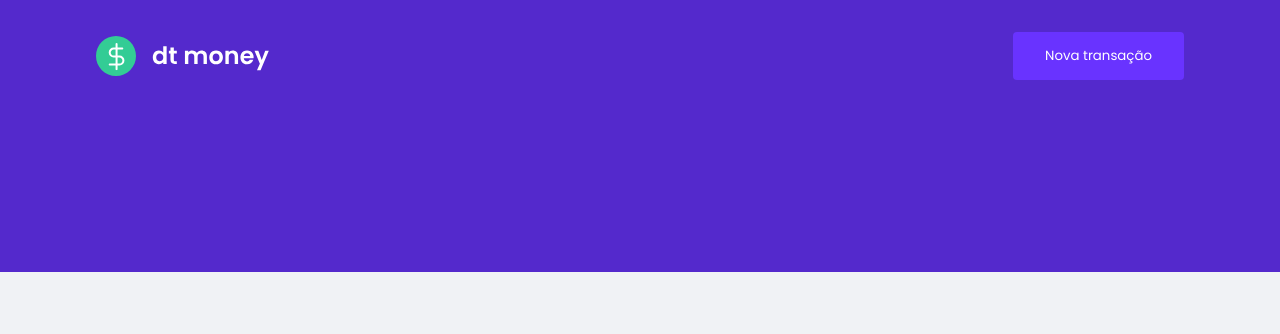
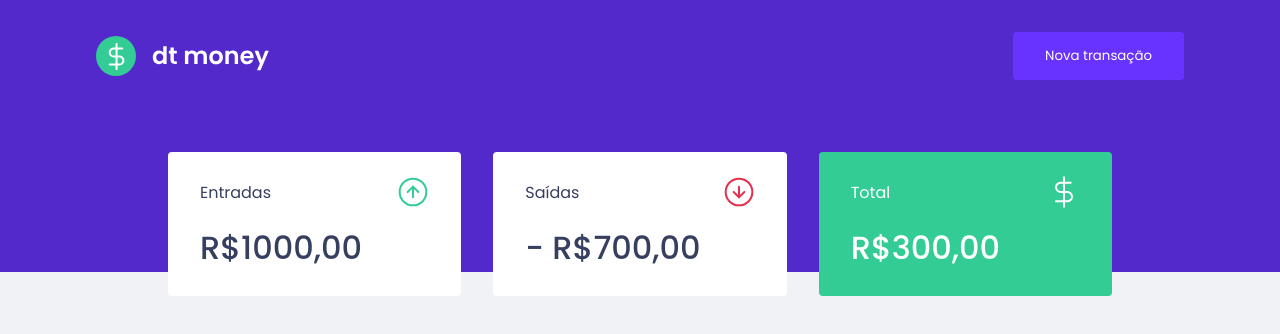
Before and after one commit to joaolagesdev/DtMoney, a React (Create React App) app: page / in a window 1280 px wide. Shown: the top 334 px of the page. Built offline with nearby package versions, Linux system fonts and the light colour scheme.

Commit message:
add styles: components dashboard and summary

```diff
--- a/public/index.html
+++ b/public/index.html
@@ -7,7 +7,7 @@
   <meta name="viewport" content="width=device-width, initial-scale=1" />
   <link rel="shortcut icon" href="favicon.png" type="image/png">
   <title>dtmoney</title>
-  <link href="https://fonts.googleapis.com/css2?family=Poppins:wght@400;600&display=swap" rel="stylesheet">
+  <link href="https://fonts.googleapis.com/css2?family=Poppins:wght@400;500;600&display=swap" rel="stylesheet">
 </head>
 
 <body>
--- a/src/App.tsx
+++ b/src/App.tsx
@@ -1,10 +1,12 @@
-import { Header } from "./components/Header";
-import { GlobalStyle } from "./styles/global";
+import { Dashboard } from "./components/Dashboard"
+import { Header } from "./components/Header"
+import { GlobalStyle } from "./styles/global"
 
 export function App() {
   return (
     <>
       <Header />
+      <Dashboard />
       <GlobalStyle />
     </>
   );
--- /dev/null
+++ b/src/components/Dashboard/index.tsx
@@ -0,0 +1,10 @@
+import { Summary } from "../Summary"
+import { Container } from "./styles"
+
+export function Dashboard() {
+  return (
+    <Container>
+      <Summary />
+    </Container>
+  )
+}
--- /dev/null
+++ b/src/components/Dashboard/styles.ts
@@ -0,0 +1,7 @@
+import styled from "styled-components"
+
+export const Container = styled.main`
+  max-width: 1120px;
+  margin: 0 auto;
+  padding: 2.5rem 5.5rem;
+`
--- /dev/null
+++ b/src/components/Summary/index.tsx
@@ -0,0 +1,33 @@
+import incomeImg from '../../assets/income.svg'
+import outcomeImg from '../../assets/outcome.svg'
+import totalImg from '../../assets/total.svg'
+
+import { Container } from "./styles"
+
+export function Summary() {
+  return(
+		<Container>
+			<div>
+				<header>
+					<p>Entradas </p>
+					<img src={incomeImg} alt="Entradas" />
+				</header>
+				<strong>R$1000,00</strong>
+			</div>
+			<div>
+				<header>
+					<p>Saídas </p>
+					<img src={outcomeImg} alt="Saídas" />
+				</header>
+				<strong>- R$700,00</strong>
+			</div>
+			<div className="highlight-background">
+				<header>
+					<p>Total </p>
+					<img src={totalImg} alt="Total" />
+				</header>
+				<strong>R$300,00</strong>
+			</div>
+		</Container>
+	)
+}
--- /dev/null
+++ b/src/components/Summary/styles.ts
@@ -0,0 +1,34 @@
+import styled from "styled-components";
+
+export const Container = styled.div`
+display: grid;
+grid-template-columns: repeat(3, 1fr);
+gap: 2rem;
+margin-top: -10rem;
+
+div {
+	background: var(--shape);
+	padding: 1.5rem 2rem;
+	border-radius: 0.25rem;
+	color: var(--text-title);
+
+	header {
+		display: flex;
+		align-items: center;
+		justify-content: space-between;
+	}
+
+	strong {
+		display:block;
+		margin-top: 1rem;
+		font-size: 2rem;
+		font-weight: 500;
+		line-height: 3rem;
+	}
+
+	&.highlight-background {
+		background: var(--green);
+		color: #fff;
+	}
+}
+`
--- a/src/styles/global.ts
+++ b/src/styles/global.ts
@@ -5,6 +5,7 @@
     --background: #f0f2f5;
     --red: #e52e4d;
     --blue: #5429cc;
+    --green: #33cc95;
 
     --blue-light: #6933ff;
 
```
